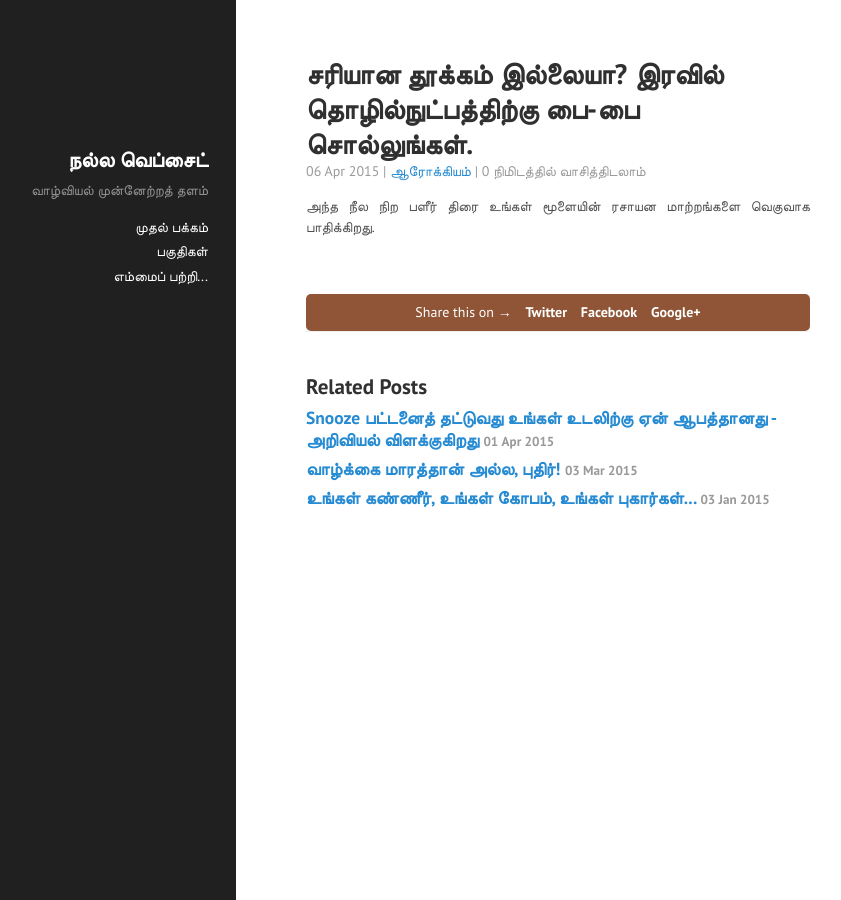
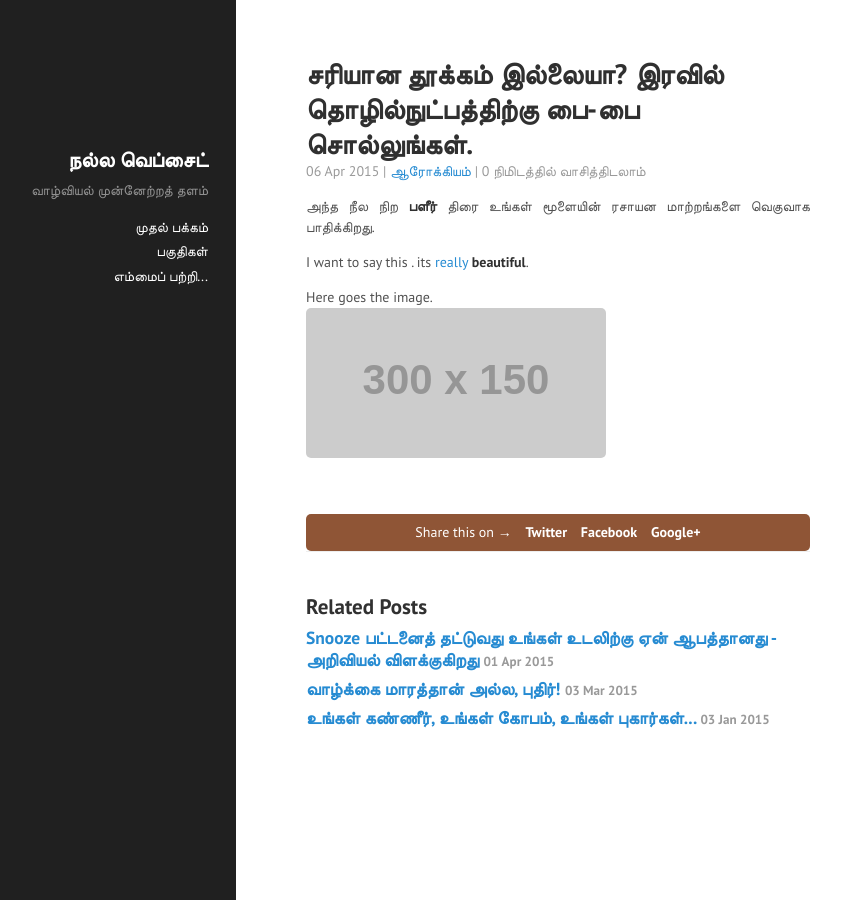
Before and after one commit to jenokarthic/nallawebsite, a Jekyll site: the page built from _posts/2015-4-6-turn-off-technology.md, in a window 1280 px wide. Shown: the whole page, without its empty margins (16-857 px from the left). Built offline with Jekyll 4.4.1, drawn with Linux system fonts in a browser that asks for light colours; Markdown is read by kramdown in place of the engine named in the settings; comment, search, counter and statistics services are not loaded.

Commit message:
Published with https://stackedit.io/

```diff
--- a/_posts/2015-4-6-turn-off-technology.md
+++ b/_posts/2015-4-6-turn-off-technology.md
@@ -5,4 +5,9 @@ tags: [ஆரோக்கியம்]
 image: http://nallawebsite.com/public/posts/images/lifeMarathan/image1.png
 excerpt_separator: <!--more-->
 ---
-அந்த நீல நிற பளீர் திரை உங்கள் மூளையின் ரசாயன மாற்றங்களை வெகுவாக பாதிக்கிறது.
+அந்த நீல நிற **பளீர்** திரை உங்கள் மூளையின் ரசாயன மாற்றங்களை வெகுவாக பாதிக்கிறது.
+
+I want to say this . its [really](http://www.google.com) **beautiful**.
+
+Here goes the image.
+![This is big house photo](http://placehold.it/300x150)
```
